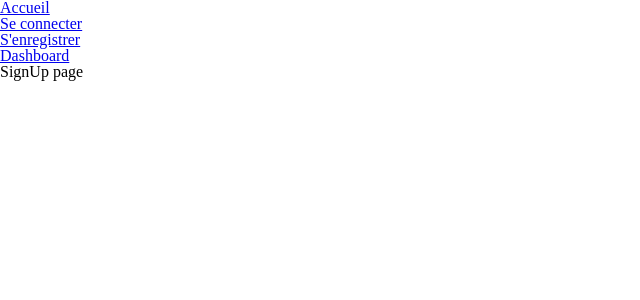
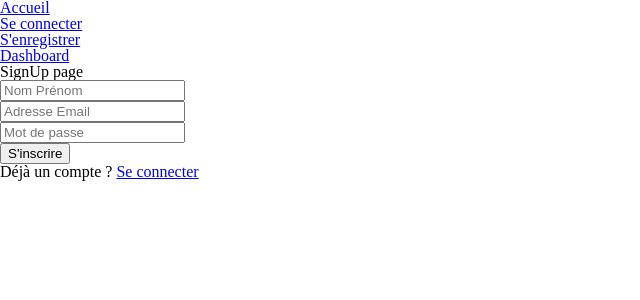
Before and after one commit to florianmg/nextjs-firebase-auth-starter, a Next.js app: page /signup in a window 1280 px wide. Shown: the top 300 px of the page, without its empty margins (0-640 px from the left). Built offline with nearby package versions, Linux system fonts and the light colour scheme.

Commit message:
:sparkles: Login / Register pages skeleton

```diff
--- a/components/button/Button.component.tsx
+++ b/components/button/Button.component.tsx
@@ -25,7 +25,7 @@ const Button: React.FC<ButtonProps> = ({
       {image !== undefined && <img src={image.src} alt={image.alt} />}
       <input
         onClick={onClick}
-        type="button"
+        type="submit"
         value={value}
         className={style['input-button']}
       />
--- a/pages/signup.tsx
+++ b/pages/signup.tsx
@@ -1,11 +1,60 @@
-import React from 'react'
+import React, { useState } from 'react'
+import Link from 'next/link'
 
+import Input from '../components/input'
+import Button from '../components/button'
+
+import { LOGIN } from '../constants/links'
 import style from '../styles/Signup.module.scss'
 
 const SignUp: React.FC = () => {
+  const [formValues, setFormValues] = useState({
+    fullname: '',
+    email: '',
+    password: '',
+  })
+
+  const handleSignupForm = (event) => {
+    event.preventDefault()
+    console.log('signup form > ', { formValues })
+  }
+
   return (
     <div>
       <h1>SignUp page</h1>
+      <form onSubmit={handleSignupForm}>
+        <Input
+          type="text"
+          placeholder="Nom Prénom"
+          value={formValues.fullname}
+          onChange={(newValue) =>
+            setFormValues({ ...formValues, fullname: newValue })
+          }
+        />
+        <Input
+          type="text"
+          placeholder="Adresse Email"
+          value={formValues.email}
+          onChange={(newValue) =>
+            setFormValues({ ...formValues, email: newValue })
+          }
+        />
+        <Input
+          type="password"
+          placeholder="Mot de passe"
+          value={formValues.password}
+          onChange={(newValue) =>
+            setFormValues({ ...formValues, password: newValue })
+          }
+        />
+        <Button value="S'inscrire" isInput onClick={() => handleSignupForm} />
+      </form>
+      <p>
+        Déjà un compte ?{' '}
+        <Link href={LOGIN.path}>
+          <a>{LOGIN.name}</a>
+        </Link>
+      </p>
     </div>
   )
 }
```
Also changed, not shown: pages/login.tsx (+42 -1 lines).
